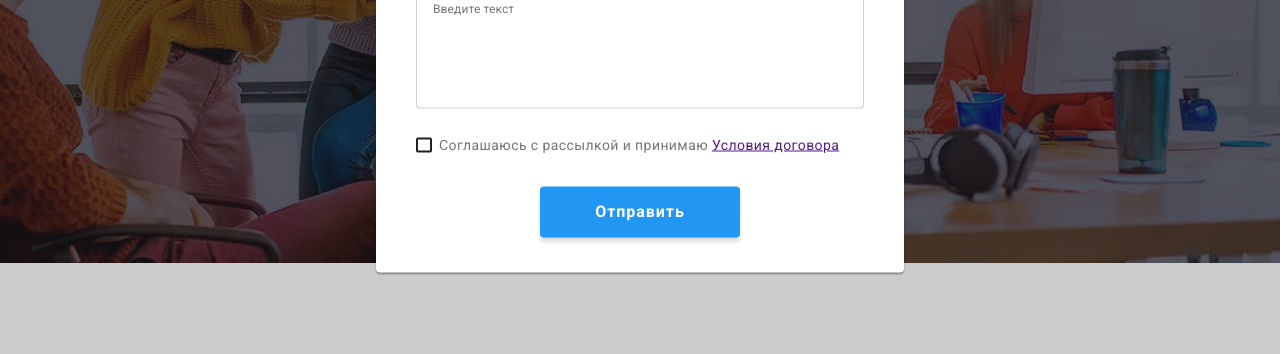
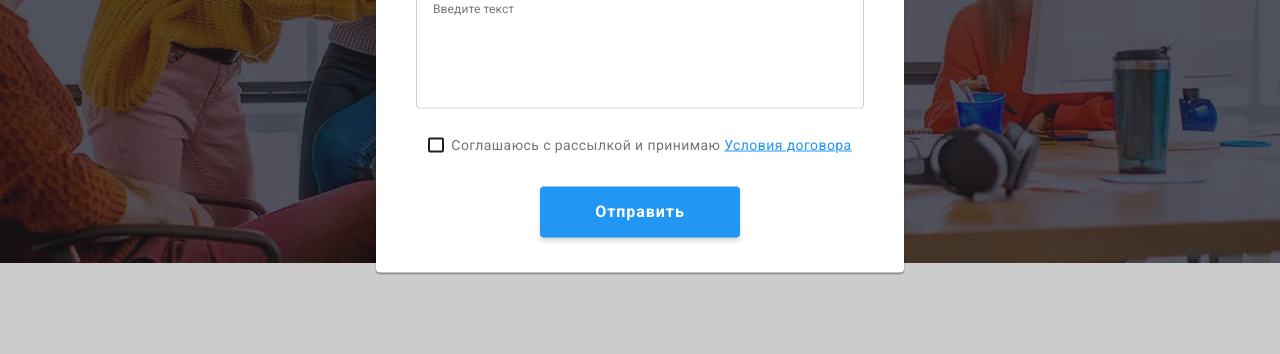
Before and after one commit to laurenrey/goit-markup-hw-06, a plain HTML site: page index.html in a window 1280 px wide. Both pictures are taken after a click on the button "Заказать услугу". Shown: the part 418-772 px from the top of the page. Drawn offline with nearby package versions, Linux system fonts and the light colour scheme.

Commit message:
Додає зміни в модальному вікні та футері

```diff
--- a/css/styles.css
+++ b/css/styles.css
@@ -610,7 +610,7 @@ img {
     transition: border-color var(--transition-dur-tf);
 }
 
-.subscription-input:hover,
+
 .subscription-input:focus {
     border-color: var(--color-accent);
 }
@@ -868,10 +868,16 @@ img {
 }
 
 .modal-checkbox {
+    display: flex;
     margin-top: 20px;
     margin-bottom: 30px;
+    align-items: center;
+    justify-content: center;
+
 }
-
+.policy-link {
+    color: var(--color-accent);
+}
 .modal-btn {
     text-align: center;
     padding: 10px 55px;
```
